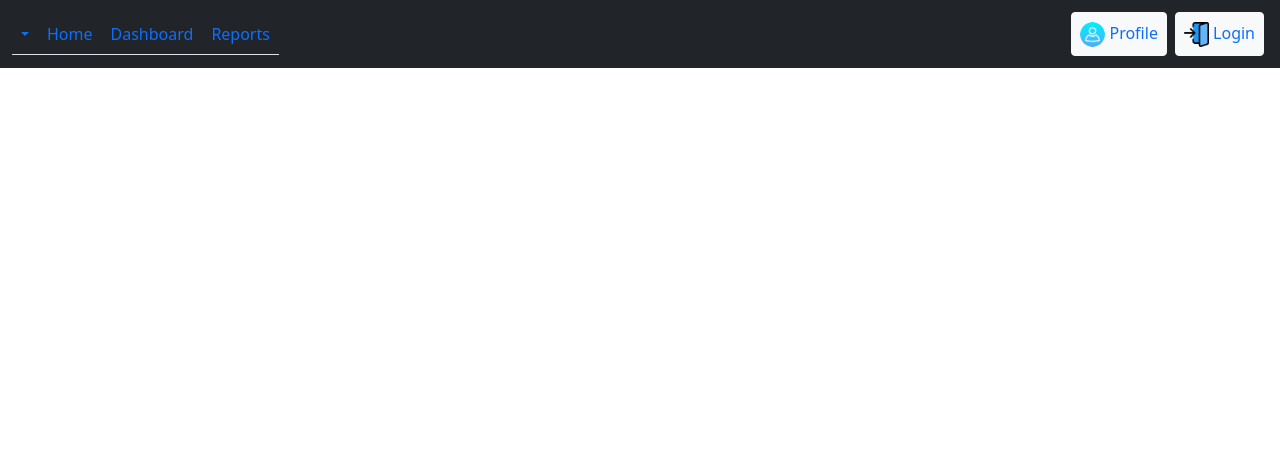
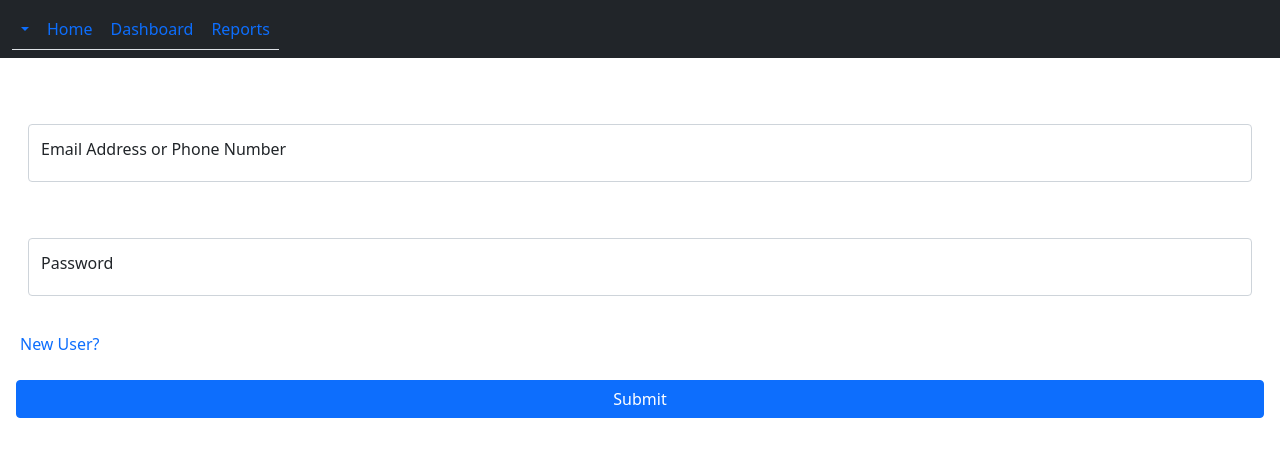
Before and after one commit to Alosh130/CashControlHub, a PHP site: page /login.html in a window 1280 px wide. Shown: the top 457 px of the page. Run offline with PHP 8.4, Linux system fonts and the light colour scheme.

Commit message:
0.22 index.php added

```diff
--- a/CookiesPolicy.html
+++ b/CookiesPolicy.html
@@ -27,7 +27,7 @@
                     </ul>
                 </li>
                 <li class="nav-item">
-                    <a href="index.html" class="nav-link" >Home</a>
+                    <a href="index.php" class="nav-link" >Home</a>
                 </li>
                 <li class="nav-item">
                     <a href="dashboard.html" class="nav-link  ">Dashboard</a>
--- a/PrivacyPolicy.html
+++ b/PrivacyPolicy.html
@@ -27,7 +27,7 @@
                     </ul>
                 </li>
                 <li class="nav-item">
-                    <a href="index.html" class="nav-link" >Home</a>
+                    <a href="index.php" class="nav-link" >Home</a>
                 </li>
                 <li class="nav-item">
                     <a href="dashboard.html" class="nav-link  ">Dashboard</a>
--- a/Terms&Conditions.html
+++ b/Terms&Conditions.html
@@ -27,7 +27,7 @@
                     </ul>
                 </li>
                 <li class="nav-item">
-                    <a href="index.html" class="nav-link" >Home</a>
+                    <a href="index.php" class="nav-link" >Home</a>
                 </li>
                 <li class="nav-item">
                     <a href="dashboard.html" class="nav-link  ">Dashboard</a>
--- a/about.html
+++ b/about.html
@@ -26,7 +26,7 @@
                     </ul>
                 </li>
                 <li class="nav-item">
-                    <a href="index.html" class="nav-link" >Home</a>
+                    <a href="index.php" class="nav-link" >Home</a>
                 </li>
                 <li class="nav-item">
                     <a href="dashboard.html" class="nav-link  ">Dashboard</a>
--- a/add-expense.html
+++ b/add-expense.html
@@ -26,7 +26,7 @@
                     </ul>
                 </li>
                 <li class="nav-item">
-                    <a href="index.html" class="nav-link" >Home</a>
+                    <a href="index.php" class="nav-link" >Home</a>
                 </li>
                 <li class="nav-item">
                     <a href="dashboard.html" class="nav-link  ">Dashboard</a>
--- a/dashboard.html
+++ b/dashboard.html
@@ -26,7 +26,7 @@
                     </ul>
                 </li>
                 <li class="nav-item">
-                    <a href="index.html" class="nav-link" >Home</a>
+                    <a href="index.php" class="nav-link" >Home</a>
                 </li>
                 <li class="nav-item">
                     <a href="dashboard.html" class="nav-link  ">Dashboard</a>
--- a/login.html
+++ b/login.html
@@ -26,7 +26,7 @@
                     </ul>
                 </li>
                 <li class="nav-item">
-                    <a href="index.html" class="nav-link" >Home</a>
+                    <a href="index.php" class="nav-link" >Home</a>
                 </li>
                 <li class="nav-item">
                     <a href="dashboard.html" class="nav-link  ">Dashboard</a>
@@ -37,32 +37,29 @@
             </ul>
 
         </div>
-        <div class="container-fluid justify-content-end">
-            <ul class="navbar-nav">
-                <li class="nav-item dropdown p-1">
-                    <a href="profile.html" class="nav-link btn btn-light">
-                        <img src="assets/user.png" width="25px" class="rounded-pill"> Profile</a>
+    </nav>
+    <form action="login.php" method="post">
+        <br><br><br><br>
+        <div class="mx-auto row p-4">
+            <div class="col form-floating p-1">
+                <input required type="text" placeholder="Email Address" class="form-control" name="Email" id="email">
+                <label class="p-3" for="Email">Email Address or Phone Number</label>
+            </div>
+        </div>
+        <div class="mx-auto row p-4">
+            <div class="col form-floating p-1">
+                <input required type="password" placeholder="Pass" class="form-control" name="Pass" id="pwd">
+                <label class="p-3" for="Pass">Password</label>
+            </div>
+        </div>
+        <div class="row mx-auto p-2">
+            <a href="register.html" style="text-decoration: none;">New User?</a>
+        </div>
+        <div class="p-3 mx-auto row">
+                <input class="btn btn-primary" type="submit" value="Submit">
+        </div>
+    </form>
 
-                    <li class="nav-item">
-                        <a href="login.html" class="nav-link btn btn-light m-1">
-                            <img src="assets/enter.png" width="25"> Login</a>
-                    </li>
-                </li>
-            </ul>
-        </div>
-    </nav>
-    <footer class="bg-dark text-light">
-        <div class="container-fluid">
-            <ul class="nav justify-content-center">
-                <li class="nav-item ">
-                    <a href="PrivacyPolicy.html">Privacy Policy <span class="text-light">.</span></a>
-                    <a href="Terms&Conditions.html" >&nbsp;Terms & Conditions<span class="text-light">.</span></a>
-                    <a href="CookiesPolicy.html">CookiesPolicy<span class="text-light">.</span></a>
-                    <span href="#" class="text-primary">All Rights Reserved.&copy;</span>
-                </li>
-            </ul>
-        </div>
-    </footer>
     <script src="https://cdn.jsdelivr.net/npm/bootstrap@5.0.2/dist/js/bootstrap.bundle.min.js" integrity="sha384-MrcW6ZMFYlzcLA8Nl+NtUVF0sA7MsXsP1UyJoMp4YLEuNSfAP+JcXn/tWtIaxVXM" crossorigin="anonymous"></script>
 </body>
 </html>
--- a/profile.html
+++ b/profile.html
@@ -26,7 +26,7 @@
                     </ul>
                 </li>
                 <li class="nav-item">
-                    <a href="index.html" class="nav-link" >Home</a>
+                    <a href="index.php" class="nav-link" >Home</a>
                 </li>
                 <li class="nav-item">
                     <a href="dashboard.html" class="nav-link  ">Dashboard</a>
--- a/register.html
+++ b/register.html
@@ -26,7 +26,7 @@
                     </ul>
                 </li>
                 <li class="nav-item">
-                    <a href="index.html" class="nav-link" >Home</a>
+                    <a href="index.php" class="nav-link" >Home</a>
                 </li>
                 <li class="nav-item">
                     <a href="dashboard.html" class="nav-link  ">Dashboard</a>
@@ -238,7 +238,7 @@
                         <li class="dropdown-item" onmouseover="setCode('+260','./assets/Countries/icons8-zambia-circular-48.png')"><img src="./assets/Countries/icons8-zambia-circular-48.png" width="25" height="25">Zambia +260</li>
                         <li class="dropdown-item" onmouseover="setCode('+263','./assets/Countries/icons8-zimbabwe-48.png')"><img src="./assets/Countries/icons8-zimbabwe-48.png" width="25" height="25">Zimbabwe +263</li>
                     </ul>
-                    <input  class="form-control" name="phone" id="phone"style="border-left:0;" placeholder="Enter phone_Number" type="tel" required>
+                        <input  class="form-control" name="phone" id="phone"style="border-left:0;" placeholder="Phone Number" type="tel" required>
                 </div>
             </div>
         </div>
--- a/reports.html
+++ b/reports.html
@@ -26,7 +26,7 @@
                     </ul>
                 </li>
                 <li class="nav-item">
-                    <a href="index.html" class="nav-link" >Home</a>
+                    <a href="index.php" class="nav-link" >Home</a>
                 </li>
                 <li class="nav-item">
                     <a href="dashboard.html" class="nav-link  ">Dashboard</a>
--- a/settings.html
+++ b/settings.html
@@ -26,7 +26,7 @@
                     </ul>
                 </li>
                 <li class="nav-item">
-                    <a href="index.html" class="nav-link" >Home</a>
+                    <a href="index.php" class="nav-link" >Home</a>
                 </li>
                 <li class="nav-item">
                     <a href="dashboard.html" class="nav-link  ">Dashboard</a>
--- a/transaction-history.html
+++ b/transaction-history.html
@@ -26,7 +26,7 @@
                     </ul>
                 </li>
                 <li class="nav-item">
-                    <a href="index.html" class="nav-link" >Home</a>
+                    <a href="index.php" class="nav-link" >Home</a>
                 </li>
                 <li class="nav-item">
                     <a href="dashboard.html" class="nav-link  ">Dashboard</a>
--- a/view-budget.html
+++ b/view-budget.html
@@ -26,7 +26,7 @@
                     </ul>
                 </li>
                 <li class="nav-item">
-                    <a href="index.html" class="nav-link" >Home</a>
+                    <a href="index.php" class="nav-link" >Home</a>
                 </li>
                 <li class="nav-item">
                     <a href="dashboard.html" class="nav-link  ">Dashboard</a>
```
Also changed, not shown: index.php (renamed from index.html, +13 -2 lines), login.php (added, +50 -0 lines).
